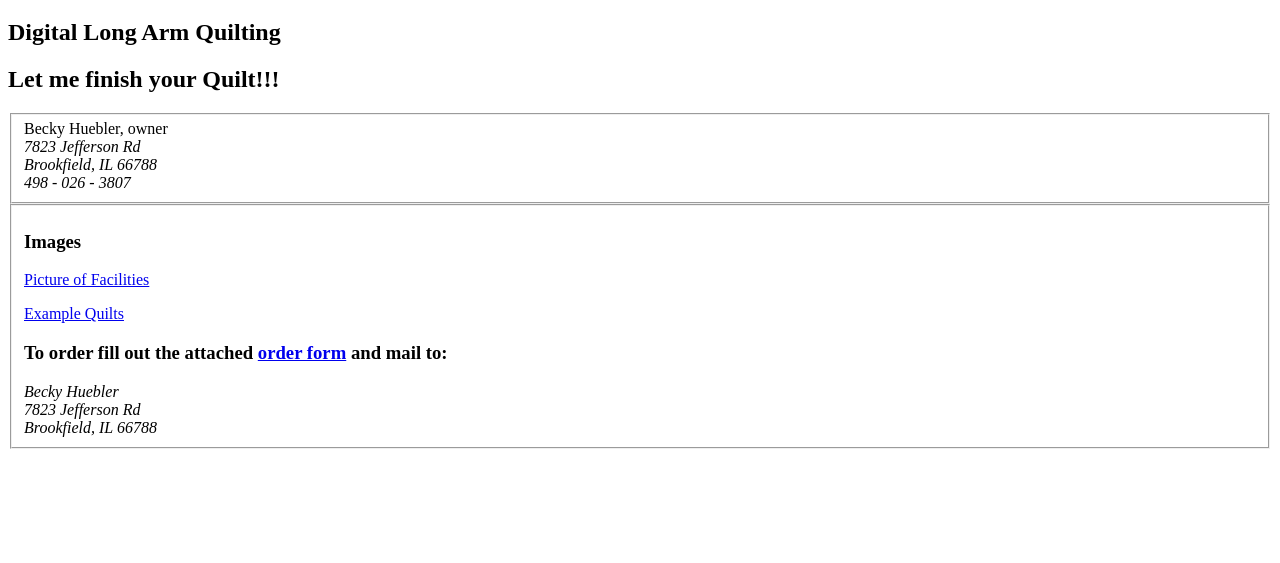
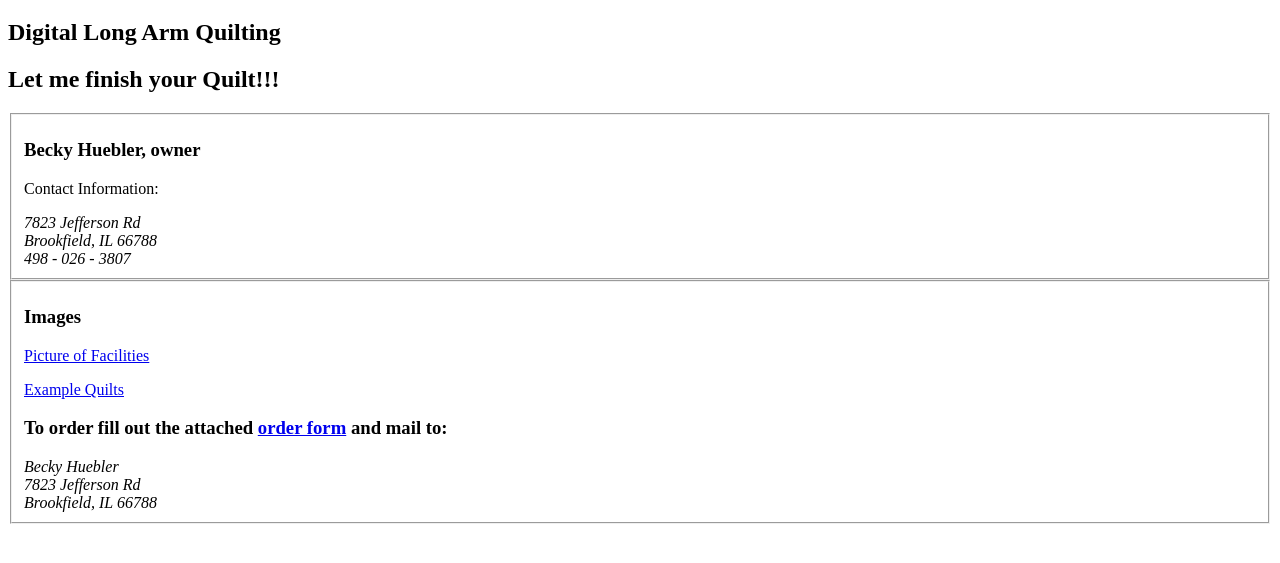
Before and after one commit to hueblerw/hueblerw.github.io, a plain HTML site: page index.html in a window 1280 px wide. Shown: the part 61-624 px from the top of the page. Drawn offline with Linux system fonts and the light colour scheme.

Commit message:
finished tweaking main page

```diff
--- a/index.html
+++ b/index.html
@@ -8,7 +8,10 @@
 </head>
 <body>
 	<fieldset>
-		<div>Becky Huebler, owner</div>
+		<div>
+			<h3>Becky Huebler, owner</h3>
+			<p>Contact Information:</p>
+		</div>
 		<div>
 			<address>7823 Jefferson Rd<br>
 			Brookfield, IL 66788<br>
```
